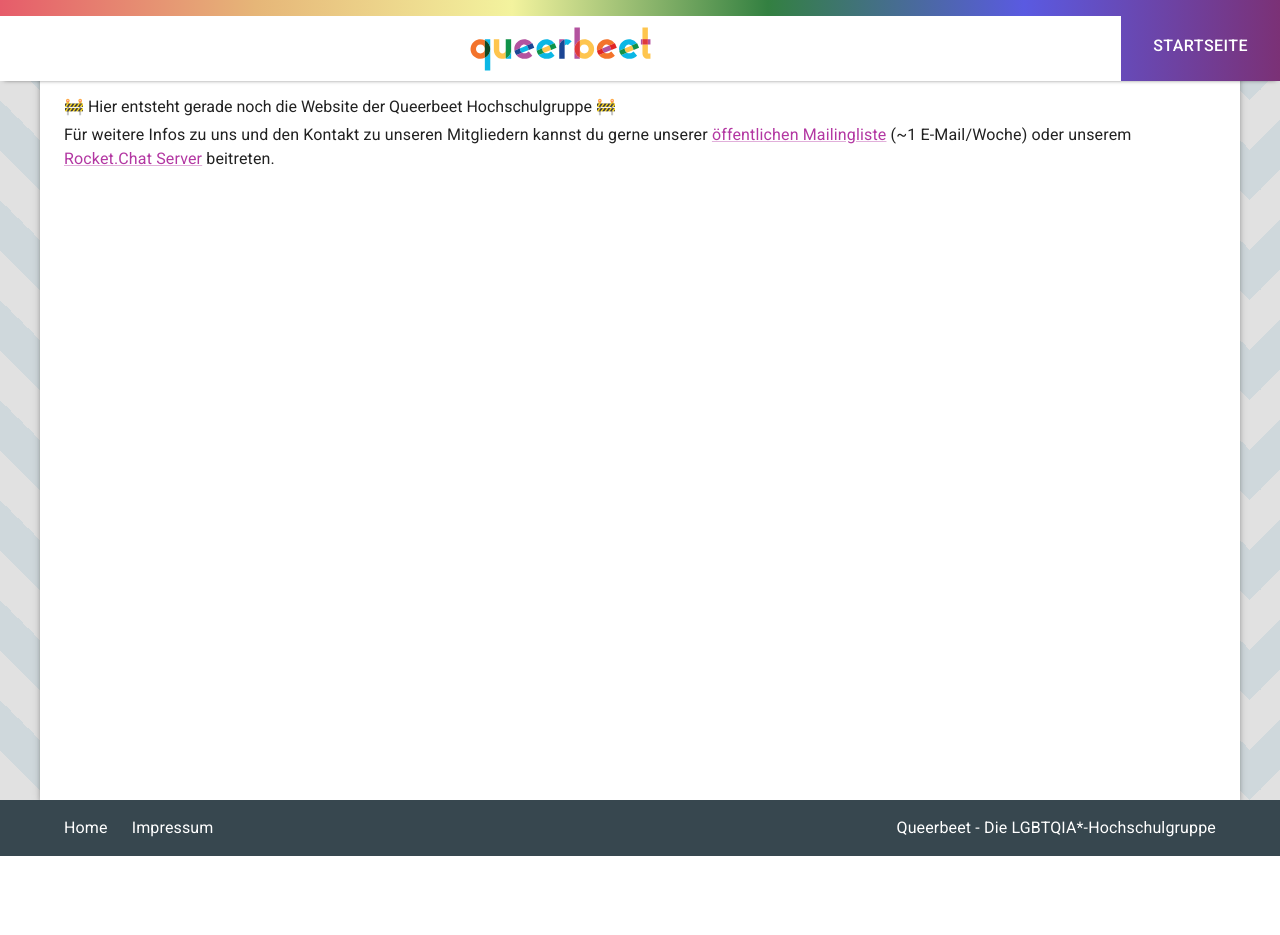
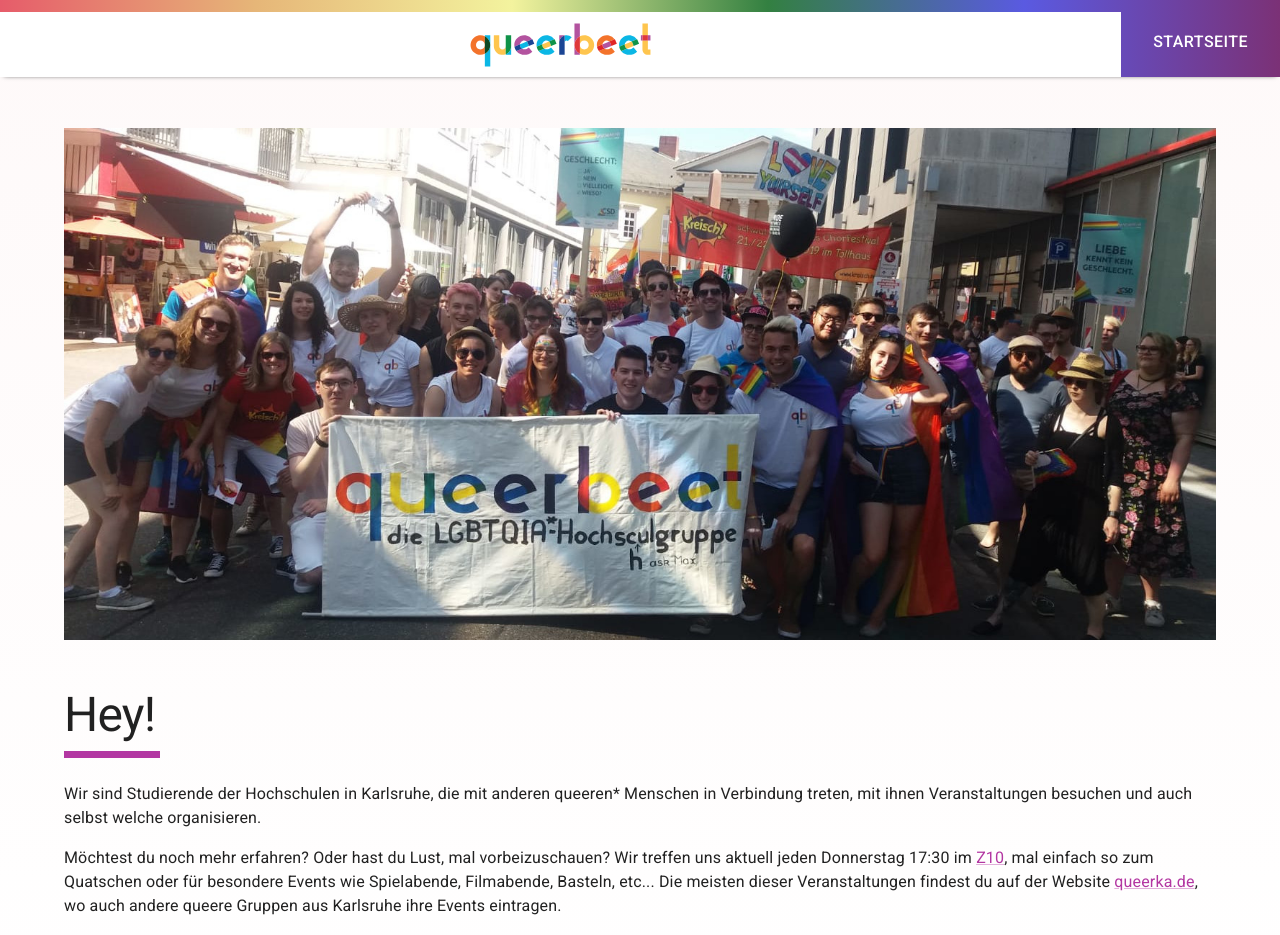
Before and after one commit to queerbeetVorstand/qb-website, a Next.js app: page / in a window 1280 px wide. Shown: the top 935 px of the page. Before the commit the page ends 856 px from the top, so only its background shows below. Built offline with nearby package versions, Linux system fonts and the light colour scheme.

Commit message:
feat: new index page

```diff
--- a/src/pages/_app.tsx
+++ b/src/pages/_app.tsx
@@ -52,12 +52,7 @@
             <Box
               minHeight="100vh"
               sx={{
-                background: `linear-gradient(135deg, #e1e1e1 25%, transparent 25%) -50px 0,
-                              linear-gradient(225deg, #e1e1e1 25%, transparent 25%) -50px 0,
-                              linear-gradient(315deg, #e1e1e1 25%, transparent 25%),
-                              linear-gradient(45deg, #e1e1e1 25%, transparent 25%)`,
-                backgroundSize: "100px 100px",
-                backgroundColor: "#cfd8dc",
+                background: `linear-gradient(180deg,#fef9f9,#fff)`,
               }}
             >
               <Component {...pageProps} />
--- a/src/pages/index.tsx
+++ b/src/pages/index.tsx
@@ -1,40 +1,49 @@
 import React, { ReactElement } from "react";
-import Box from "@mui/material/Box";
 import Text from "@mui/material/Typography";
 import Link from "@/ui/Link";
+import QHeading from "@/ui/QHeading";
 import Header from "@/sections/Header";
 import Body from "@/sections/Body";
+import { useTheme } from "@mui/material/styles";
+import useMediaQuery from "@mui/material/useMediaQuery";
+import { Box } from "@mui/material";
 
 export default function Index(): ReactElement {
+  const theme = useTheme();
+  const desktop = useMediaQuery(theme.breakpoints.up("sm"));
+
   return (
     <React.Fragment>
       <Header />
       <Body>
-        <Box my={4}>
-          <Text variant="h5">
-            🚧 Hier entsteht gerade noch die Website der Queerbeet
-            Hochschulgruppe 🚧
-          </Text>
-          <Text variant="body1">
-            Für weitere Infos zu uns und den Kontakt zu unseren Mitgliedern
-            kannst du gerne unserer{" "}
-            <Link
-              href="https://www.lists.kit.edu/sympa/subscribe/queerbeet"
-              target="_blank"
-            >
-              öffentlichen Mailingliste
-            </Link>{" "}
-            (~1 E-Mail/Woche) oder unserem
-            <Link
-              href="https://go.rocket.chat/invite?host=chat.queerbeet.org&path=invite%2F9kvNdD"
-              target="_blank"
-            >
-              {" "}
-              Rocket.Chat Server
-            </Link>{" "}
-            beitreten.
-          </Text>
+        <Box mt={{ xs: 3, md: 6 }}>
+          <img
+            width="100%"
+            src={
+              desktop ? "/images/group_pic.jpg" : "/images/group_pic_mobile.jpg"
+            }
+          ></img>
         </Box>
+        <QHeading variant="h1">Hey!</QHeading>
+        <Text variant="body1" mt={3}>
+          <p>
+            Wir sind Studierende der Hochschulen in Karlsruhe, die mit anderen
+            queeren* Menschen in Verbindung treten, mit ihnen Veranstaltungen
+            besuchen und auch selbst welche organisieren.{" "}
+          </p>
+          <p>
+            Möchtest du noch mehr erfahren? Oder hast du Lust, mal
+            vorbeizuschauen? Wir treffen uns aktuell jeden Donnerstag 17:30 im{" "}
+            <Link href="https://goo.gl/maps/JCHnMXudYRPwoiGu7">Z10</Link>, mal
+            einfach so zum Quatschen oder für besondere Events wie Spielabende,
+            Filmabende, Basteln, etc... Die meisten dieser Veranstaltungen
+            findest du auf der Website{" "}
+            <Link href="https://queerka.de">queerka.de</Link>, wo auch andere
+            queere Gruppen aus Karlsruhe ihre Events eintragen.{" "}
+          </p>
+          <p>Komm doch mal vorbei! Wir freuen uns auf dich. 😊</p>
+          <p>PS: Auch Nicht-Studierende sind herzlich willkommen.</p>
+        </Text>
       </Body>
     </React.Fragment>
   );
--- a/src/sections/Body.tsx
+++ b/src/sections/Body.tsx
@@ -6,11 +6,9 @@
     maxWidth="lg"
     sx={{
       minHeight: "100vh",
-      bgcolor: "white",
       px: 3,
-      boxShadow: 4,
       pb: 5,
-      pt: 8
+      pt: 10
     }}
   >
     {children}
--- a/src/sections/Header.tsx
+++ b/src/sections/Header.tsx
@@ -17,7 +17,7 @@
       }}
     >
       <Box
-        pt={{ xs: 1.5, sm: 2 }}
+        pt={{ xs: 1.2, sm: 1.5 }}
         display="flex"
         justifyContent="flex-end"
         sx={{ boxShadow: "0 2px 5px -4px black" }}
--- a/src/ui/QHeading.tsx
+++ b/src/ui/QHeading.tsx
@@ -8,8 +8,12 @@
   underline?: boolean;
 }
 
-const QHeading: FunctionComponent<Props> = ({ variant, children, underline = true }) => (
-  <Typography variant={variant} sx={{mt: 5, mb: 3}}>
+const QHeading: FunctionComponent<Props> = ({
+  variant,
+  children,
+  underline = true,
+}) => (
+  <Typography variant={variant} sx={{ mt: { xs: 3, md: 5 }, mb: 3 }}>
     {children}
     {underline ? (
       <Box bgcolor="primary.main" height="0.15em" width="2em" mt={1}></Box>
```
Also changed, not shown: public/images/group_pic.jpg (added), public/images/group_pic_mobile.jpg (added).
